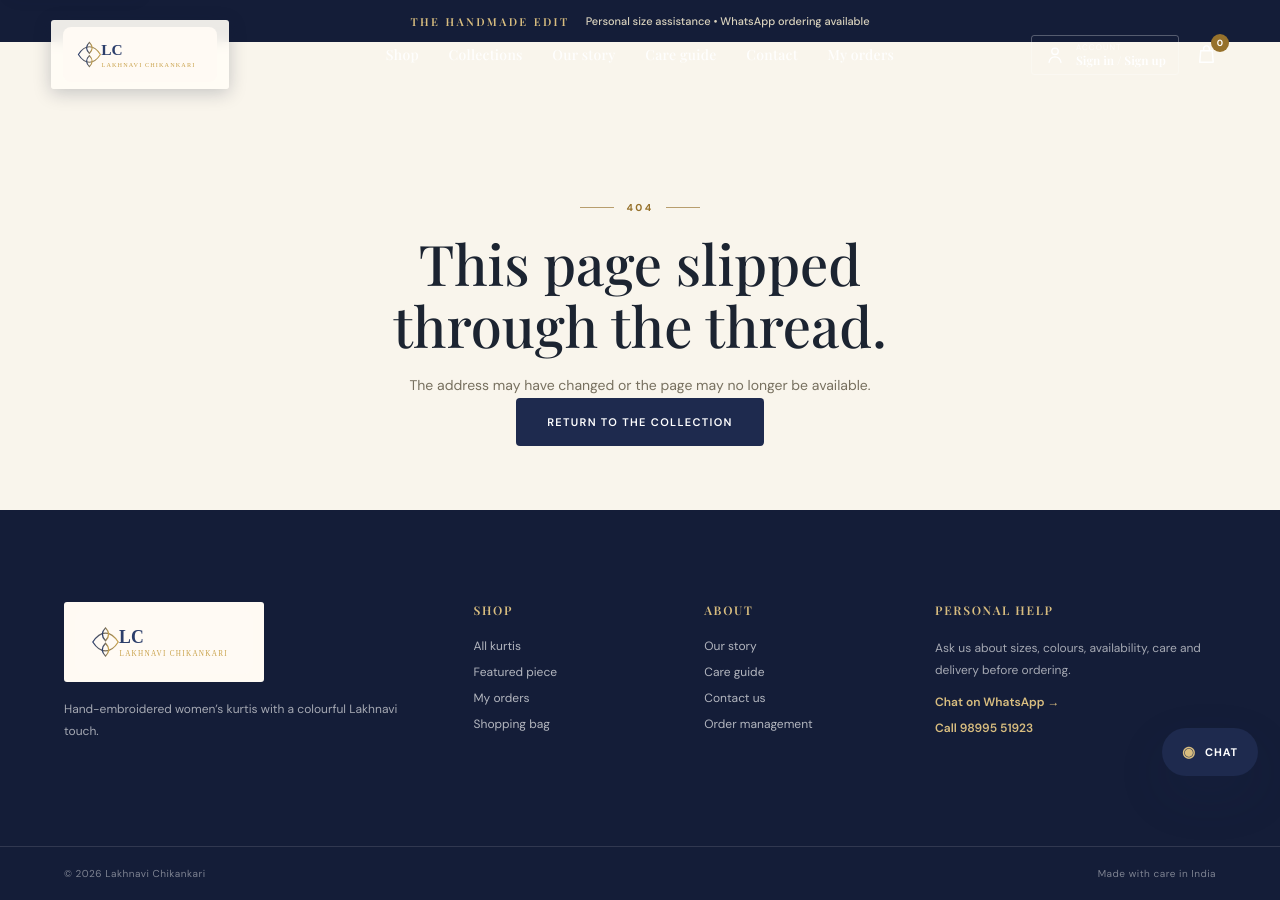
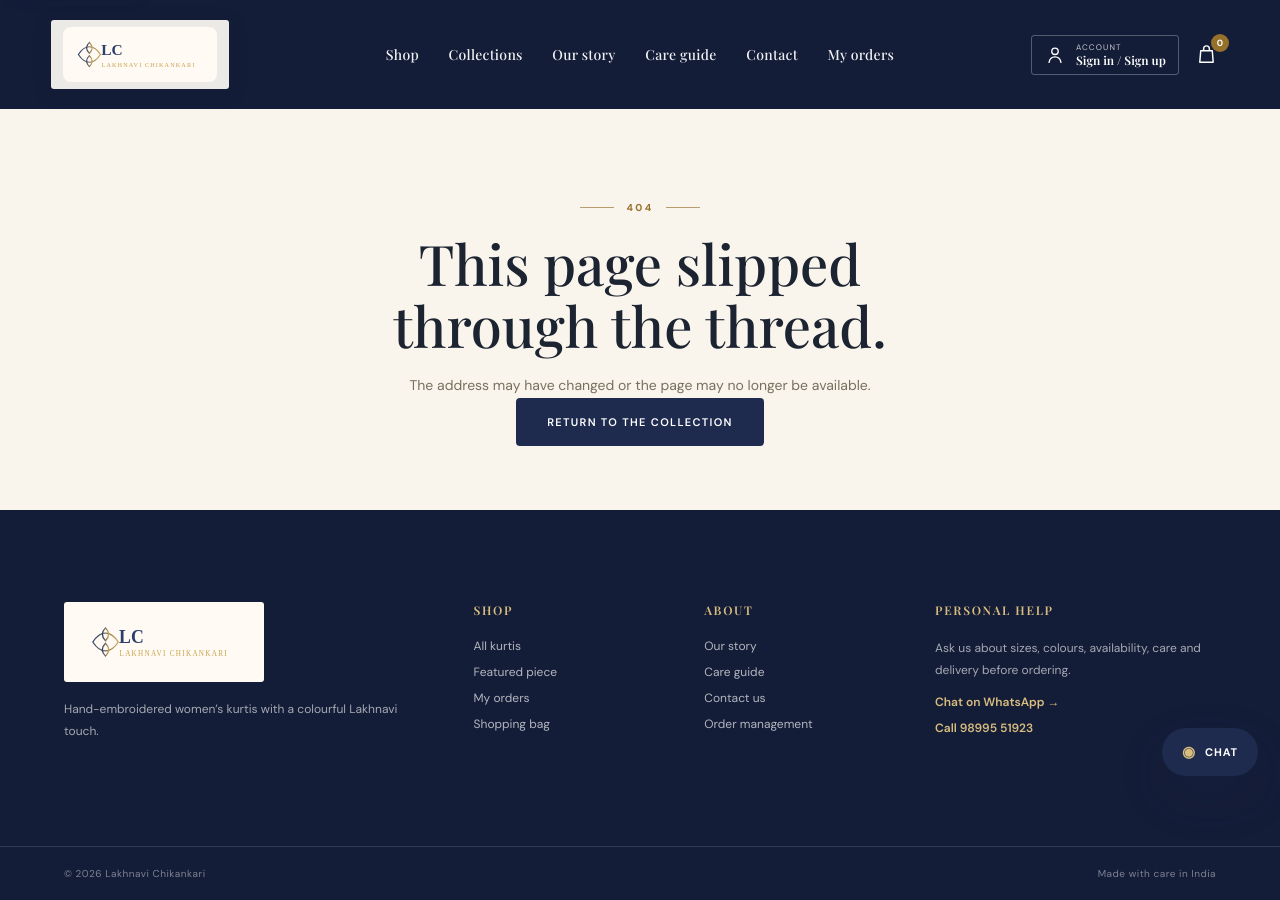
Before and after one commit to sahilvyas1702-commits/lakhnavi-chikankari-store, a website: page 404.html in a window 1280 px wide. Drawn offline with nearby package versions, Linux system fonts and the light colour scheme.

Commit message:
Fix inner-page header contrast with solid indigo band

```diff
--- a/style.css
+++ b/style.css
@@ -407,7 +407,7 @@ footer { color: #cfc8b4; background: var(--indigo-2); }
 
 /* ---------- Inner pages: shared ---------- */
 .inner-page { background: var(--ivory); }
-.inner-page .site-header { position: absolute; }
+.inner-page .site-header { position: absolute; background: var(--indigo-2); }
 .page-header { position: absolute; }
 .breadcrumbs { padding-top: 118px; display: flex; align-items: center; gap: 10px; color: var(--muted); font-size: 12px; }
 .breadcrumbs a:hover { color: var(--gold-deep); }
```
